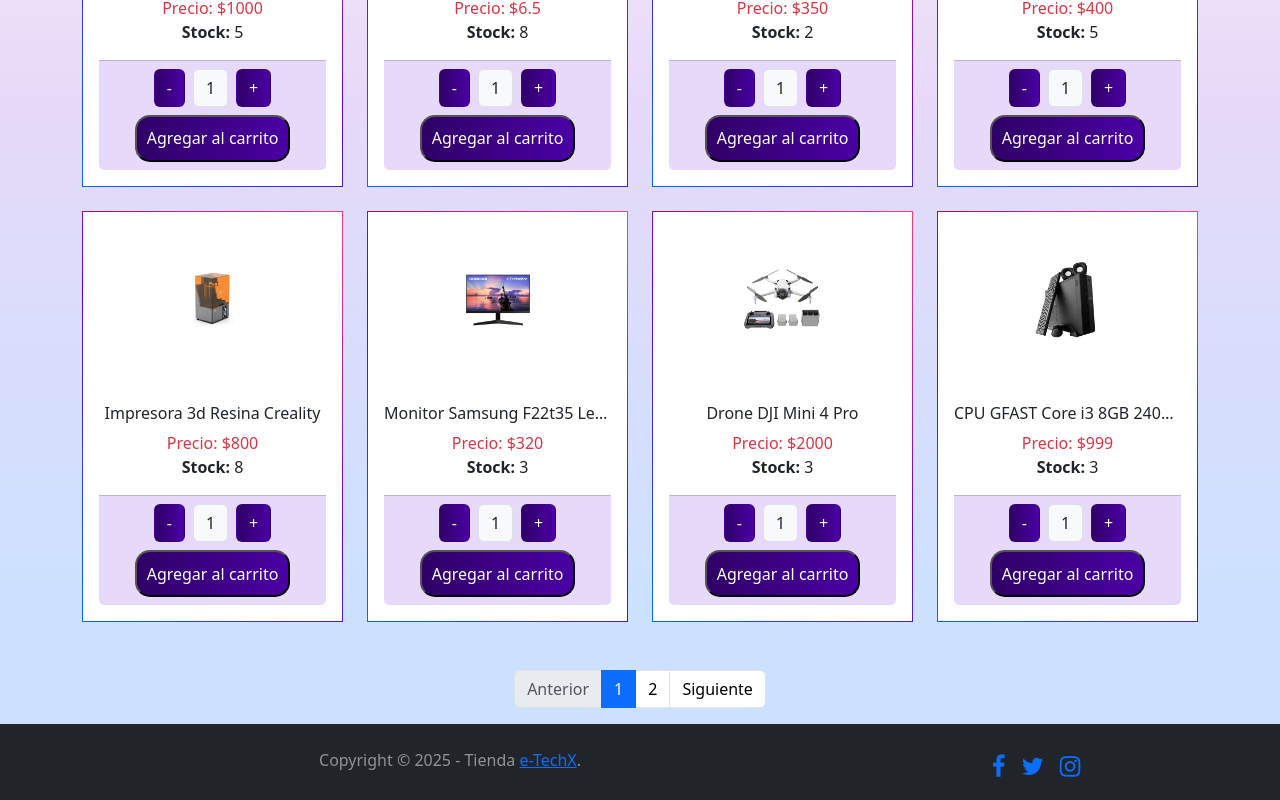
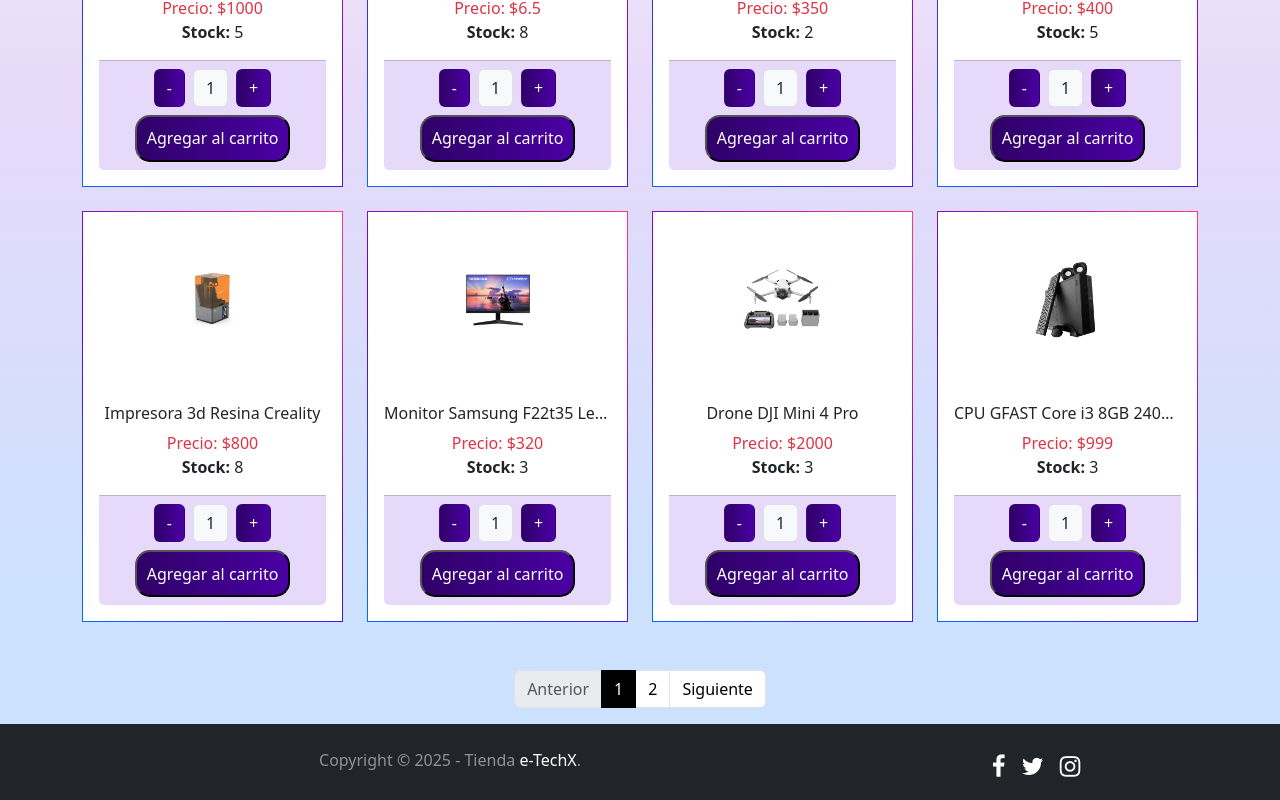
Before and after one commit to JoelEzequielV/tienda-tt, a React (Vite) app: page / in a window 1280 px wide. Shown: the part 613-1413 px from the top of the page. Built offline with nearby package versions, Linux system fonts and the light colour scheme; no server answers.

Commit message:
Actualizo a version final css 1

```diff
--- a/src/App.css
+++ b/src/App.css
@@ -20,21 +20,21 @@
     overflow: hidden;
 }
 a {
-    color: #fff;
-    text-decoration: none;
+    color: #fff !important;
+    text-decoration: none !important;
 }
 .pagination {
-    --bs-pagination-active-bg: #000;
-    --bs-pagination-active-border-color: #000;
-    --bs-pagination-color: #000;
-    --bs-link-color: #000;
-    --bs-link-hover-color: #000;
-    --bs-pagination-active-bg: #000;
-    --bs-pagination-active-border-color: #000;
+    --bs-pagination-active-bg: #000 !important;;
+    --bs-pagination-active-border-color: #000 !important;;
+    --bs-pagination-color: #000 !important;;
+    --bs-link-color: #000 !important;;
+    --bs-link-hover-color: #000 !important;;
+    --bs-pagination-active-bg: #000 !important;;
+    --bs-pagination-active-border-color: #000 !important;;
 }
 .page-link:hover{
     outline-color: #000 !important;
-    box-shadow: none;
+    box-shadow: none !important;;
 }
 .ulNav{
     list-style: none;
```
